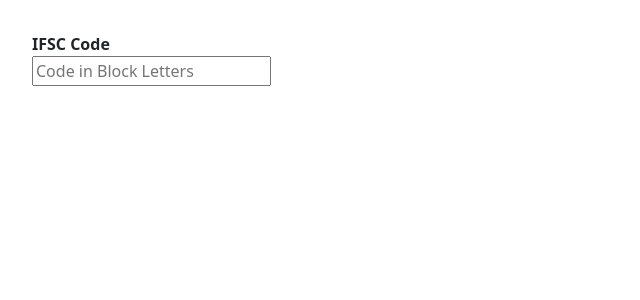
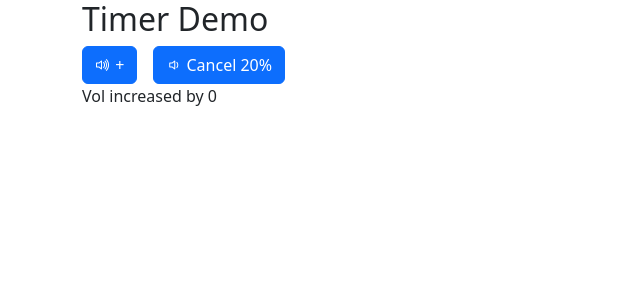
Before and after one commit to anurg/JS, a React (Create React App) app in the folder react-projects/shopping-react/: page / in a window 1280 px wide. Shown: the top 300 px of the page, without its empty margins (0-640 px from the left). Built offline with nearby package versions, Linux system fonts and the light colour scheme.

Commit message:
SetTimeout Demo.

```diff
--- /dev/null
+++ b/react-projects/shopping-react/src/components/timer-demo/time-demo.jsx
@@ -0,0 +1,32 @@
+import { useState, useRef } from "react";
+
+export function TimerDemo() {
+    const [vol,setVol] = useState(0);
+    let vol2ref = useRef(null);
+    function V1(){
+        setVol(10);
+    }
+    function V2(){
+        setVol(20);
+    }
+    function V3(){
+        setVol(30);
+    }
+    function handleVolumeUp() {
+       setTimeout(V1,5000);
+
+      vol2ref.current = setTimeout(V2,7000);
+       setTimeout(V3,9000);
+    }
+    function handleCancel() {
+        clearTimeout(vol2ref.current);
+    }
+    return (
+        <div className="container">
+            <h2>Timer Demo</h2>
+            <button className="bi bi-volume-up btn btn-primary me-3" onClick={handleVolumeUp}> + </button>
+            <button className="bi bi-volume-down btn btn-primary" onClick={handleCancel}> Cancel 20% </button>
+            <p>Vol increased by {vol} </p>
+        </div>
+    );
+}
--- a/react-projects/shopping-react/src/index.js
+++ b/react-projects/shopping-react/src/index.js
@@ -13,11 +13,12 @@ import { NasaAPI } from "./components/nasa-api/nasa-api";
 import { TwoWayBinding } from "./components/two-way-binding/two-way-binding";
 import { StyleDemo } from "./components/style-demo/style-demo";
 import { EventDemo } from "./components/event-demo/event-demo";
+import { TimerDemo } from "./components/timer-demo/time-demo";
 const root = ReactDOM.createRoot(document.getElementById("root"));
 
 root.render(
   <React.StrictMode>
-    <EventDemo />
+    <TimerDemo />
   </React.StrictMode>
 );
 
```
